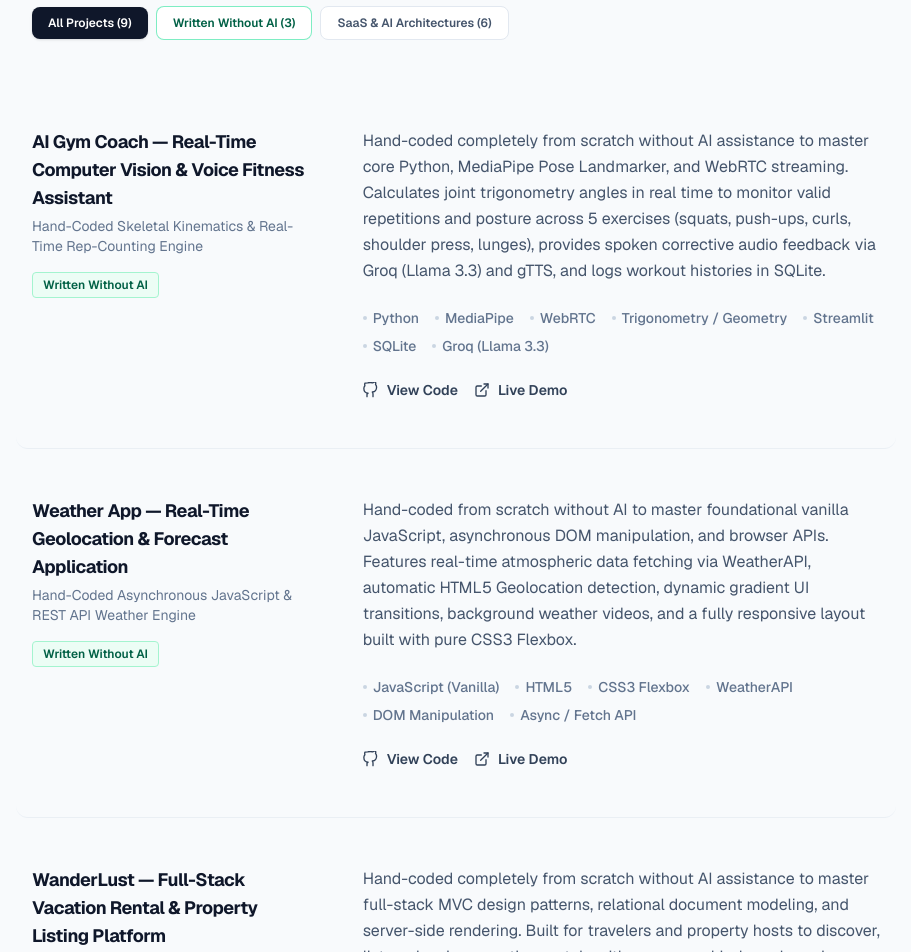
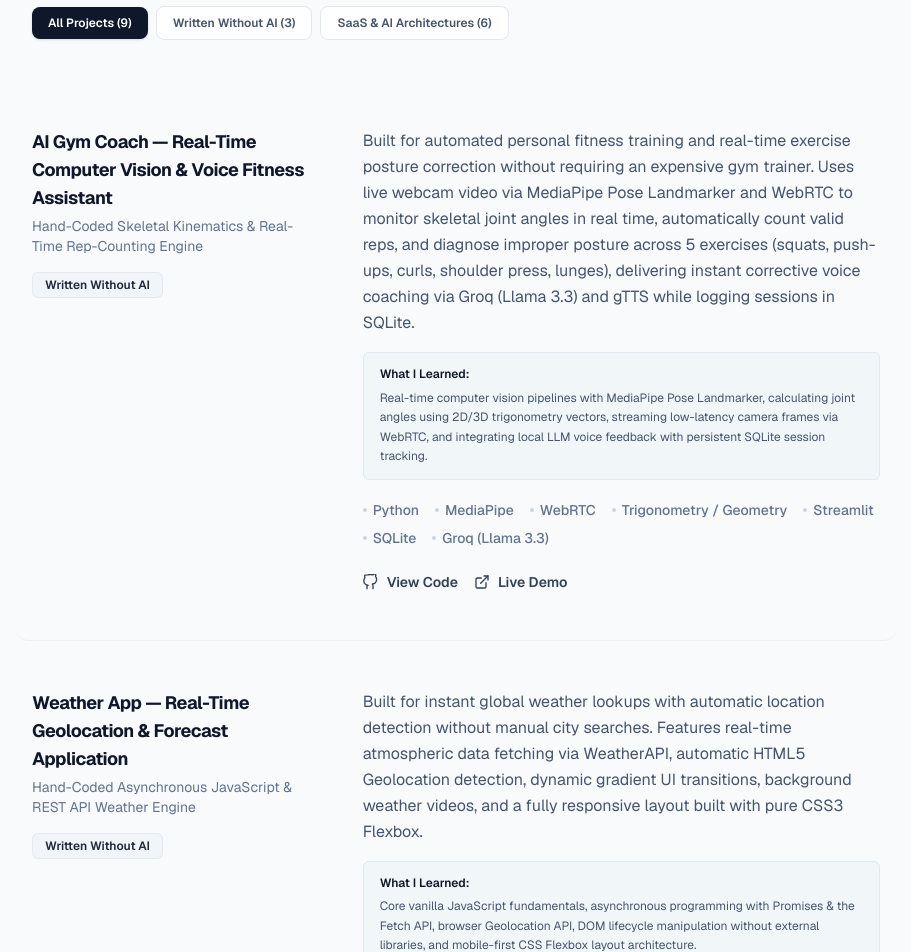
Before and after one commit to bott-127001/Samarth-Portfolio, a React (Vite) app: page / in a window 1280 px wide. Shown: the part 2500-3452 px from the top of the page, without its empty margins (184-1095 px from the left). Built offline with nearby package versions, Linux system fonts and the light colour scheme.

Commit message:
Update portfolio: add learnings blocks for hand-coded projects and WanderLust live demo

```diff
--- a/src/App.jsx
+++ b/src/App.jsx
@@ -343,7 +343,8 @@ const Projects = () => {
       category: "hand-coded",
       title: "AI Gym Coach — Real-Time Computer Vision & Voice Fitness Assistant",
       subtitle: "Hand-Coded Skeletal Kinematics & Real-Time Rep-Counting Engine",
-      description: "Hand-coded completely from scratch without AI assistance to master core Python, MediaPipe Pose Landmarker, and WebRTC streaming. Calculates joint trigonometry angles in real time to monitor valid repetitions and posture across 5 exercises (squats, push-ups, curls, shoulder press, lunges), provides spoken corrective audio feedback via Groq (Llama 3.3) and gTTS, and logs workout histories in SQLite.",
+      description: "Built for automated personal fitness training and real-time exercise posture correction without requiring an expensive gym trainer. Uses live webcam video via MediaPipe Pose Landmarker and WebRTC to monitor skeletal joint angles in real time, automatically count valid reps, and diagnose improper posture across 5 exercises (squats, push-ups, curls, shoulder press, lunges), delivering instant corrective voice coaching via Groq (Llama 3.3) and gTTS while logging sessions in SQLite.",
+      learnings: "Real-time computer vision pipelines with MediaPipe Pose Landmarker, calculating joint angles using 2D/3D trigonometry vectors, streaming low-latency camera frames via WebRTC, and integrating local LLM voice feedback with persistent SQLite session tracking.",
       tags: ["Python", "MediaPipe", "WebRTC", "Trigonometry / Geometry", "Streamlit", "SQLite", "Groq (Llama 3.3)"],
       highlight: "Written Without AI",
       github: "https://github.com/prajwalnangare01/AI-Gym-Coach",
@@ -354,7 +355,8 @@ const Projects = () => {
       category: "hand-coded",
       title: "Weather App — Real-Time Geolocation & Forecast Application",
       subtitle: "Hand-Coded Asynchronous JavaScript & REST API Weather Engine",
-      description: "Hand-coded from scratch without AI to master foundational vanilla JavaScript, asynchronous DOM manipulation, and browser APIs. Features real-time atmospheric data fetching via WeatherAPI, automatic HTML5 Geolocation detection, dynamic gradient UI transitions, background weather videos, and a fully responsive layout built with pure CSS3 Flexbox.",
+      description: "Built for instant global weather lookups with automatic location detection without manual city searches. Features real-time atmospheric data fetching via WeatherAPI, automatic HTML5 Geolocation detection, dynamic gradient UI transitions, background weather videos, and a fully responsive layout built with pure CSS3 Flexbox.",
+      learnings: "Core vanilla JavaScript fundamentals, asynchronous programming with Promises & the Fetch API, browser Geolocation API, DOM lifecycle manipulation without external libraries, and mobile-first CSS Flexbox layout architecture.",
       tags: ["JavaScript (Vanilla)", "HTML5", "CSS3 Flexbox", "WeatherAPI", "DOM Manipulation", "Async / Fetch API"],
       highlight: "Written Without AI",
       github: "https://github.com/prajwalnangare01/WeatherApp",
@@ -365,11 +367,12 @@ const Projects = () => {
       category: "hand-coded",
       title: "WanderLust — Full-Stack Vacation Rental & Property Listing Platform",
       subtitle: "Hand-Coded Full-Stack MVC Architecture & Authentication System",
-      description: "Hand-coded completely from scratch without AI assistance to master full-stack MVC design patterns, relational document modeling, and server-side rendering. Built for travelers and property hosts to discover, list, and review vacation rentals with secure cookie-based session authentication via Passport.js, Cloudinary media storage, Mapbox geolocation, and full CRUD operations on MongoDB Atlas.",
+      description: "Built as a full-featured vacation rental and property marketplace clone of Airbnb. Enables travelers and property hosts to discover, list, and review accommodations with secure cookie-based session authentication via Passport.js, Cloudinary media storage, Mapbox geolocation mapping, and full CRUD operations on MongoDB Atlas.",
+      learnings: "Full-stack Model-View-Controller (MVC) architecture, relational document modeling and schema validations in MongoDB/Mongoose, server-side rendering with EJS templates, secure session authentication with Passport.js, and cloud media management with Cloudinary.",
       tags: ["Node.js", "Express.js", "MongoDB", "Mongoose", "EJS", "Bootstrap 5", "Passport.js", "Cloudinary"],
       highlight: "Written Without AI",
       github: "https://github.com/prajwalnangare01/WanderLust",
-      demo: null
+      demo: "https://wanderlust-lwq5.onrender.com/"
     },
     {
       id: "turfflow",
@@ -485,8 +488,8 @@ const Projects = () => {
             onClick={() => setActiveCategory("hand-coded")}
             className={`px-4 py-2 rounded-lg text-xs font-semibold transition-all ${
               activeCategory === "hand-coded"
-                ? "bg-emerald-700 text-white shadow-sm"
-                : "bg-white border border-emerald-300/80 text-emerald-800 hover:bg-emerald-50"
+                ? "bg-slate-900 text-white shadow-sm"
+                : "bg-white border border-slate-200 text-slate-600 hover:text-slate-900 hover:border-slate-300"
             }`}
           >
             Written Without AI ({handCodedCount})
@@ -517,20 +520,22 @@ const Projects = () => {
                 <h3 className="text-lg font-bold text-slate-900">{proj.title}</h3>
                 <p className="text-slate-500 text-sm mt-1 mb-4">{proj.subtitle}</p>
                 {proj.highlight && (
-                  <span className={`inline-flex items-center gap-1.5 px-2.5 py-1 rounded-sm text-xs font-semibold ${
-                    proj.category === "hand-coded"
-                      ? "bg-emerald-50 border border-emerald-200 text-emerald-800"
-                      : "bg-slate-200/50 text-slate-700"
-                  }`}>
+                  <span className="inline-flex items-center gap-1.5 px-3 py-1 rounded-md bg-slate-100 text-slate-800 text-xs font-semibold border border-slate-200/80">
                     {proj.highlight}
                   </span>
                 )}
               </div>
 
               <div className="w-full md:w-2/3">
-                <p className="text-slate-600 leading-relaxed mb-6">
+                <p className="text-slate-600 leading-relaxed mb-4">
                   {proj.description}
                 </p>
+                {proj.learnings && (
+                  <div className="mb-5 py-3 px-4 rounded-md bg-slate-100/80 border border-slate-200 text-xs leading-relaxed">
+                    <span className="font-semibold text-slate-900 block mb-1">What I Learned:</span>
+                    <span className="text-slate-600">{proj.learnings}</span>
+                  </div>
+                )}
                 <div className="flex flex-wrap gap-x-4 gap-y-2 text-sm text-slate-500 font-medium mb-6">
                   {proj.tags.map((tag, i) => (
                     <span key={i} className="flex items-center gap-1.5">
```
